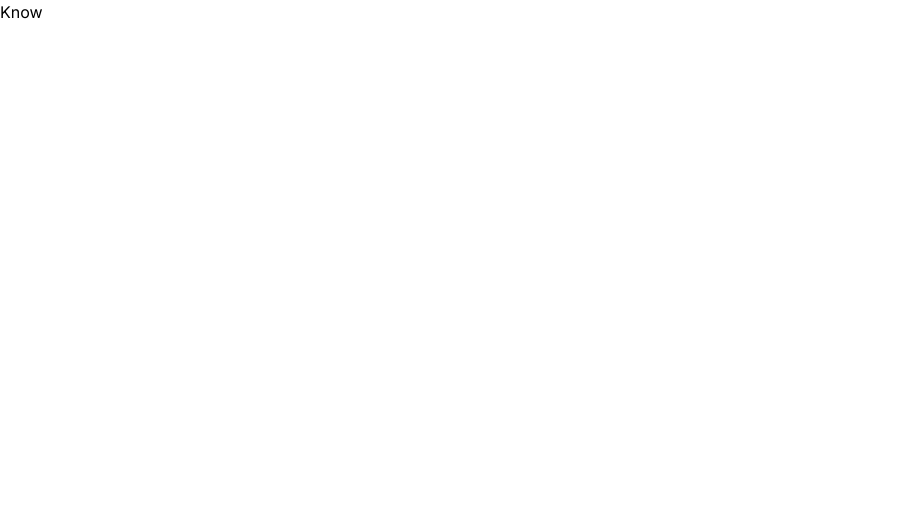
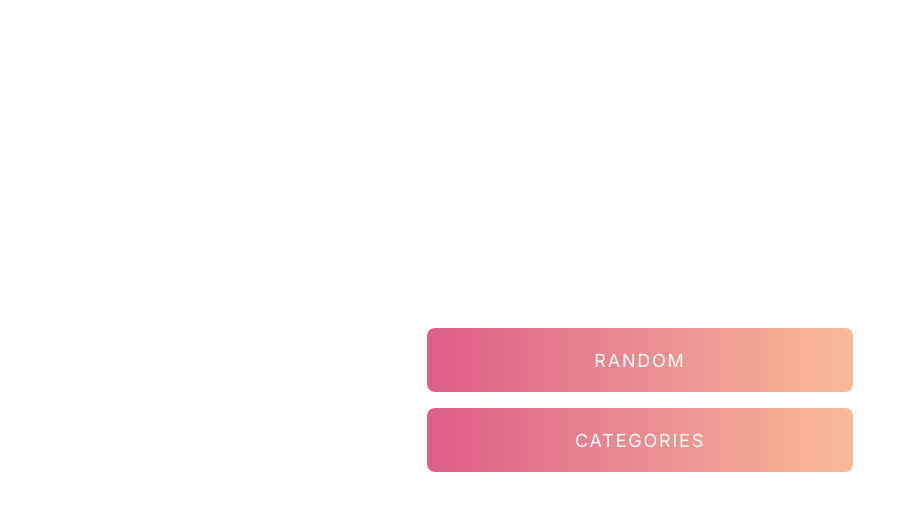
Before and after one commit to keezeden/know, a React (Vite) app: page / in a window 1280 px wide. Shown: the top 510 px of the page, without its empty margins (0-915 px from the left). Built offline with nearby package versions, Linux system fonts and the light colour scheme.

Commit message:
Add basic quiz type selection page and colours

```diff
--- /dev/null
+++ b/src/components/quiz-type-selector/index.jsx
@@ -0,0 +1,21 @@
+import React from 'react';
+
+const QuizTypeSelector = ({ selectQuizType }) => {
+  return (
+    <div className="flex flex-col items-center justify-center w-full">
+      <button
+        className="w-2/3 focus:outline-none tracking-widest text-white uppercase text-lg my-2 h-16 rounded-lg bg-gradient"
+        onClick={() => selectQuizType('random')}
+      >
+        Random
+      </button>
+      <button
+        className="w-2/3 focus:outline-none tracking-widest text-white uppercase text-lg my-2 h-16 rounded-lg bg-gradient"
+        onClick={() => selectQuizType('categories')}
+      >
+        Categories
+      </button>
+    </div>
+  );
+};
+export { QuizTypeSelector };
--- a/src/views/home/hook/index.js
+++ b/src/views/home/hook/index.js
@@ -1,5 +1,9 @@
+import { useState } from 'react';
+
 const useHome = () => {
-  return {};
+  const [selectedQuizType, selectQuizType] = useState();
+
+  return { selectedQuizType, selectQuizType };
 };
 
 export { useHome };
--- a/src/views/home/index.jsx
+++ b/src/views/home/index.jsx
@@ -1,10 +1,21 @@
 import React from 'react';
+import { QuizTypeSelector } from '../../components/quiz-type-selector';
 import { useHome } from './hook';
 
 const Home = () => {
-  const {} = useHome();
+  const { selectedQuizType, selectQuizType } = useHome();
 
-  return <div>Know</div>;
+  return (
+    <div className="flex items-center justify-center h-screen ">
+      <div className="lg:w-1/2 w-full flex flex-col items-center justify-center h-screen space-y-12">
+        {!selectedQuizType ? (
+          <QuizTypeSelector selectQuizType={selectQuizType} />
+        ) : (
+          <div>You are currently using the quiz type: {selectedQuizType}</div>
+        )}
+      </div>
+    </div>
+  );
 };
 
 export { Home };
--- a/tailwind.config.js
+++ b/tailwind.config.js
@@ -5,8 +5,8 @@ module.exports = {
   theme: {
     extend: {
       colors: {
-        primary: '<placeholder>',
-        secondary: '<placeholder>'
+        primary: '#dd5e89',
+        secondary: '#f7bb97'
       },
       fontFamily: {
         sans: ['Inter', ...defaultTheme.fontFamily.sans]
```
